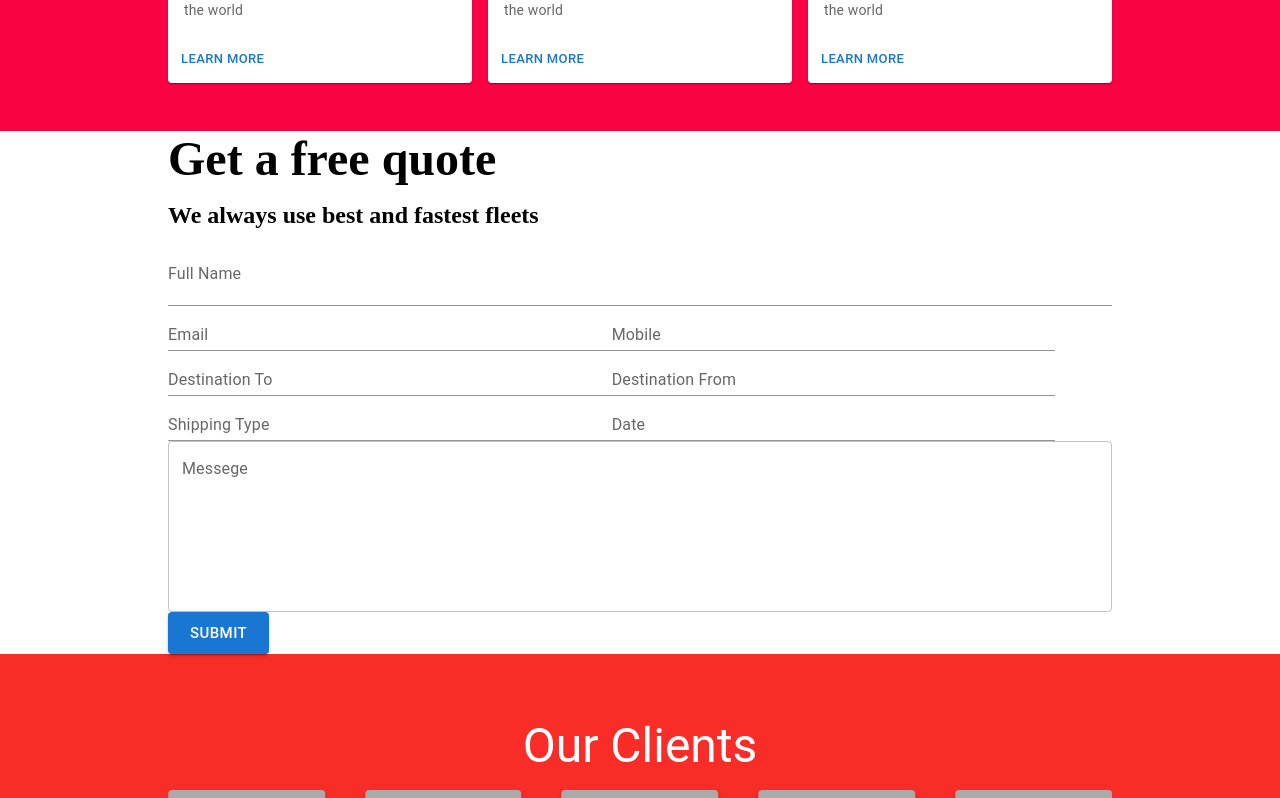
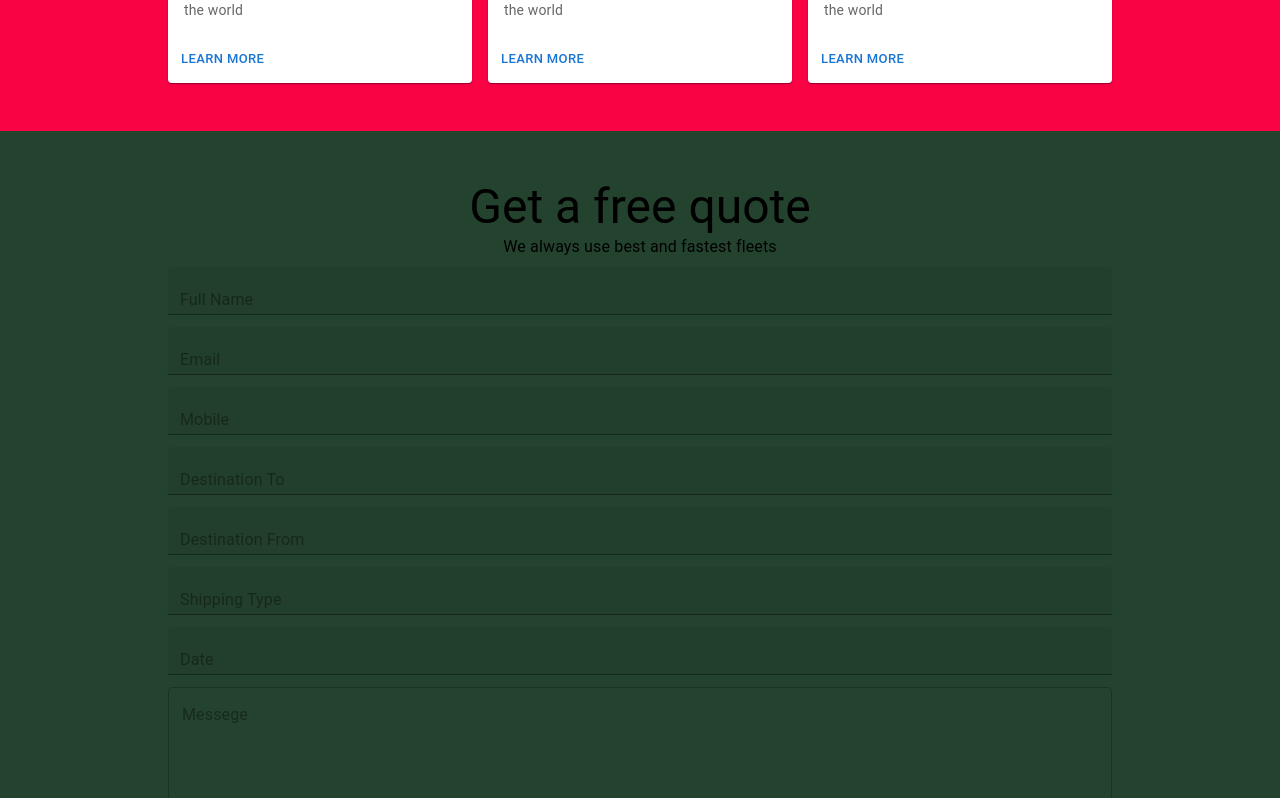
Before and after one commit to rajkishorepatra/shreeshaktiTrading, a React (Vite) app in the folder client/: page / in a window 1280 px wide. Shown: the part 1482-2280 px from the top of the page. Built offline with nearby package versions, Linux system fonts and the light colour scheme; a web font is replaced by a local one.

Commit message:
quote changes

```diff
--- a/client/src/components/quote.jsx
+++ b/client/src/components/quote.jsx
@@ -2,94 +2,102 @@ import Box from "@mui/material/Box";
 import Button from "@mui/material/Button";
 import TextField from "@mui/material/TextField";
 import Container from "@mui/material/Container";
+import { Typography } from "@mui/material";
+
+import { css } from "@emotion/react";
 
 export default function Quote() {
+  const styles = {
+    quoteContainer: css`
+      background: #24432f;
+      padding: 3rem 0;
+    `,
+  };
   return (
     <>
-      <Box>
+      <Box sx={styles.quoteContainer}>
         <Container maxWidth="lg">
-          <h1 style={{ paddingBottom: "2vh", fontSize: "3rem" }}>
-            Get a free quote
-          </h1>
-          <h4 style={{ paddingBottom: "2vh", fontSize: "1.5rem" }}>
+          <Box sx={{textAlign:'center'}}>
+          <Typography variant="h3" >Get a free quote</Typography>
+          <Typography variant="body1">
             We always use best and fastest fleets
-          </h4>
+          </Typography>
+          </Box>
 
-          <TextField
-            fullWidth
-            label="Full Name"
-            id="fullWidth"
-            size="small"
-            variant="standard"
-            style={{ paddingTop: "2vh" }}
-          />
           <Box>
+            <TextField
+              fullWidth
+              id="fullWidth"
+              margin="dense"
+              size="small"
+              variant="filled"
+              placeholder="Full Name"
+            />
             <Box>
               <TextField
+                margin="dense"
                 fullWidth
-                label="Email"
                 id="fullWidth"
                 size="small"
-                variant="standard"
-                sx={{ maxWidth: "47%" }}
+                variant="filled"
+                placeholder="Email"
               />
               <TextField
+                margin="dense"
                 fullWidth
-                label="Mobile"
                 id="fullWidth"
                 size="small"
-                variant="standard"
-                sx={{ maxWidth: "47%" }}
+                variant="filled"
+                placeholder="Mobile"
+              />
+            </Box>
+
+            <Box>
+              <TextField
+                margin="dense"
+                fullWidth
+                id="fullWidth"
+                size="small"
+                variant="filled"
+                placeholder="Destination To"
+              />
+              <TextField
+                margin="dense"
+                fullWidth
+                id="fullWidth"
+                size="small"
+                variant="filled"
+                placeholder="Destination From"
               />
             </Box>
 
             <Box>
               <TextField
                 fullWidth
-                label="Destination To"
+                margin="dense"
                 id="fullWidth"
                 size="small"
-                variant="standard"
-                sx={{ maxWidth: "47%" }}
+                variant="filled"
+                placeholder="Shipping Type"
               />
               <TextField
                 fullWidth
-                label="Destination From"
                 id="fullWidth"
+                margin="dense"
                 size="small"
-                variant="standard"
-                sx={{ maxWidth: "47%" }}
+                variant="filled"
+                placeholder="Date"
               />
             </Box>
 
-            <Box>
-              <TextField
-                fullWidth
-                label="Shipping Type"
-                id="fullWidth"
-                size="small"
-                variant="standard"
-                sx={{ maxWidth: "47%" }}
-              />
-              <TextField
-                fullWidth
-                label="Date"
-                id="fullWidth"
-                size="small"
-                variant="standard"
-                sx={{ maxWidth: "47%" }}
-              />
-            </Box>
-
-            <Box>
-              <TextField
-                id="standard-multiline-static"
-                label="Messege"
-                multiline
-                rows={6}
-                fullWidth
-              />
-            </Box>
+            <TextField
+              id="standard-multiline-static"
+              multiline
+              rows={4}
+              margin="dense"
+              fullWidth
+              placeholder="Messege"
+            />
 
             <Box>
               <Button variant="contained" size="large">
```
